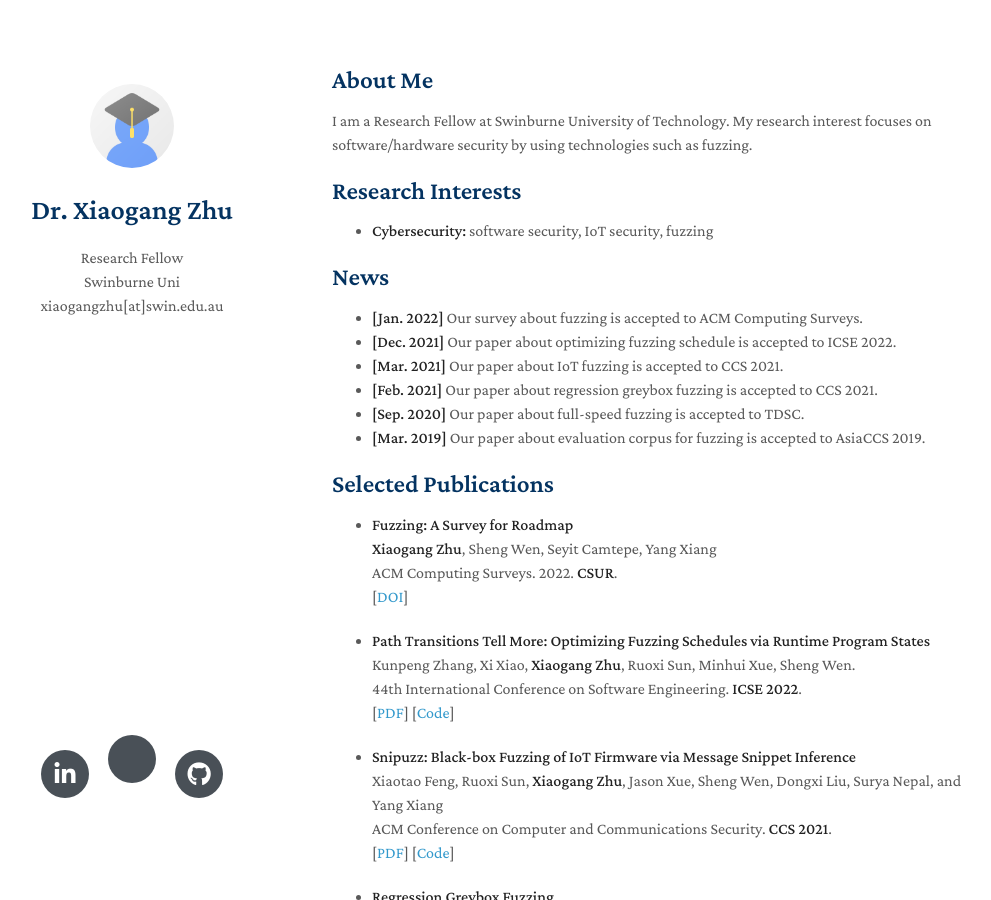
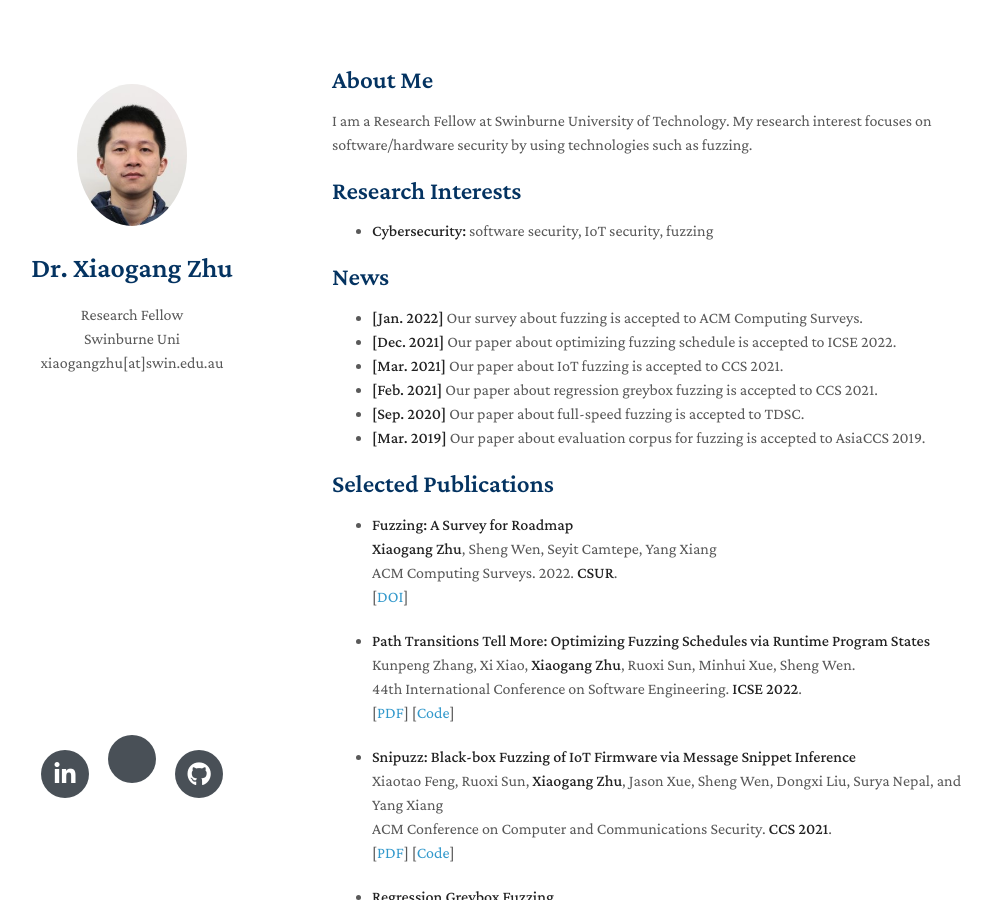
Before and after one commit to RosenZhu/rosenzhu.github.io, a Jekyll site: the page built from index.md, in a window 1280 px wide and 900 px high. Shown: the whole window, without its empty margins (138-1129 px from the left). Built offline with Jekyll 4.4.1, drawn with Linux system fonts in a browser that asks for light colours; nearby versions of some CDN libraries; a style sheet for code colours, icons or effects is not loaded; our own code applies the rules of GitHub Pages for plain Markdown files.

Commit message:
add avatar

```diff
--- a/_config.yml
+++ b/_config.yml
@@ -6,10 +6,10 @@ keywords: minimal academic
 google_scholar: https://scholar.google.com.au/citations?hl=en&pli=1&user=rav4c-0AAAAJ
 github_link: https://github.com/RosenZhu
 linkedin: https://www.linkedin.com/
-avatar: ./assets/img/avatar.png
+avatar: ./assets/img/xiaogang.jpeg
 google_analytics: UA-111540567-4
-favicon: ./assets/img/favicon.png
-favicon_dark: ./assets/img/favicon-dark.png
+# favicon: ./assets/img/favicon.png
+# favicon_dark: ./assets/img/favicon-dark.png
 description: The Minimal Light is a simple and elegant jekyll theme for academic personal homepage.
 canonical: https://minimal-light.yyliu.net/
 remote_theme: yaoyao-liu/minimal-light
```
Also changed, not shown: assets/img/xiaogang.jpeg (added).
